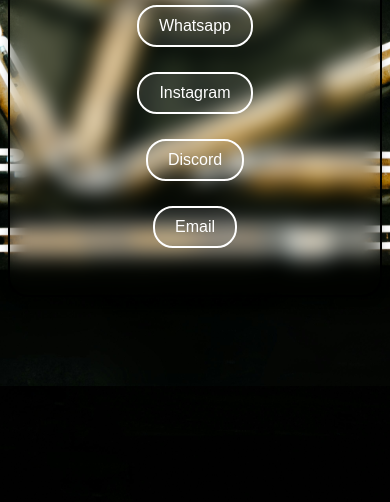
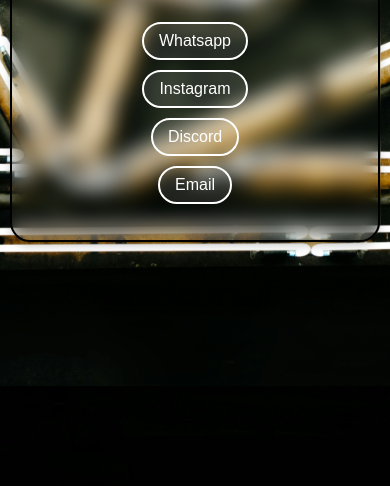
Before and after one commit to Guhan-1208/guhan-portfolio, a plain HTML site: page profilecontact.html in a window 390 px wide. Shown: the part 458-960 px from the top of the page. Drawn offline with Linux system fonts and the light colour scheme.

Commit message:
file upload

```diff
--- a/contact.css
+++ b/contact.css
@@ -1,3 +1,10 @@
+body {
+    font-family: Arial, sans-serif;
+    margin: 0;
+    padding: 0;
+    background: linear-gradient(to right, #6a11cb, #2575fc);
+}
+
 ul {
     list-style: circle;
     color: white;
@@ -22,6 +29,8 @@
     width: 400px;
     padding: 20px;
     box-sizing: border-box;
+    box-shadow: 0 4px 8px rgba(0, 0, 0, 0.2);
+    transition: all 0.3s ease;
 }
 
 .outter {
@@ -55,18 +64,6 @@
 li a {
     text-decoration: none;
     color: white;
-}
-
-li a:hover {
-    color: #ffcc00;
-    text-decoration: underline;
-}
-
-.outbox {
-    box-shadow: 0 4px 8px rgba(0, 0, 0, 0.2);
-}
-
-li a {
     display: inline-block;
     padding: 10px 20px;
     border: 2px solid white;
@@ -80,9 +77,39 @@
     color: black;
 }
 
-.outbox, li a {
-    transition: all 0.3s ease;
+li a:hover {
+    text-decoration: underline;
 }
-body {
-    background: linear-gradient(to right, #6a11cb, #2575fc);
+
+/* Media Queries */
+@media (max-width: 768px) {
+    .outbox {
+        width: 80%;
+        height: auto;
+        padding: 15px;
+    }
+
+    ul li {
+        margin: 15px 0;
+    }
 }
+
+@media (max-width: 480px) {
+    .outbox {
+        width: 95%;
+        height: auto;
+        padding: 10px;
+    }
+
+    h3 {
+        font-size: 1.2em;
+    }
+
+    ul li {
+        margin: 10px 0;
+    }
+
+    li a {
+        padding: 8px 15px;
+    }
+}
--- a/homepage.css
+++ b/homepage.css
@@ -70,7 +70,7 @@
 
 @media (max-width: 480px) {
     body{
-        background-size: contain;
+        background-size: cover;
     }
 
     .para{
--- a/profilecontact.css
+++ b/profilecontact.css
@@ -1,3 +1,9 @@
+body {
+    font-family: Arial, sans-serif;
+    margin: 0;
+    padding: 0;
+}
+
 ul {
     list-style: circle;
     color: white;
@@ -22,6 +28,8 @@
     width: 400px;
     padding: 20px;
     box-sizing: border-box;
+    box-shadow: 0 4px 8px rgba(0, 0, 0, 0.2);
+    transition: all 0.3s ease;
 }
 
 .outter {
@@ -55,18 +63,6 @@
 li a {
     text-decoration: none;
     color: white;
-}
-
-li a:hover {
-    color: #ffcc00;
-    text-decoration: underline;
-}
-
-.outbox {
-    box-shadow: 0 4px 8px rgba(0, 0, 0, 0.2);
-}
-
-li a {
     display: inline-block;
     padding: 10px 20px;
     border: 2px solid white;
@@ -80,9 +76,40 @@
     color: black;
 }
 
-.outbox, li a {
-    transition: all 0.3s ease;
+li a:hover {
+    color: #ffcc00;
+    text-decoration: underline;
 }
-body {
-    background: linear-gradient(to right, #6a11cb, #2575fc);
+
+/* Media Queries */
+@media (max-width: 768px) {
+    .outbox {
+        width: 80%;
+        height: auto;
+        padding: 15px;
+    }
+
+    ul li {
+        margin: 15px 0;
+    }
 }
+
+@media (max-width: 480px) {
+    .outbox {
+        width: 95%;
+        height: auto;
+        padding: 10px;
+    }
+
+    h3 {
+        font-size: 1.2em;
+    }
+
+    ul li {
+        margin: 10px 0;
+    }
+
+    li a {
+        padding: 8px 15px;
+    }
+}
```
